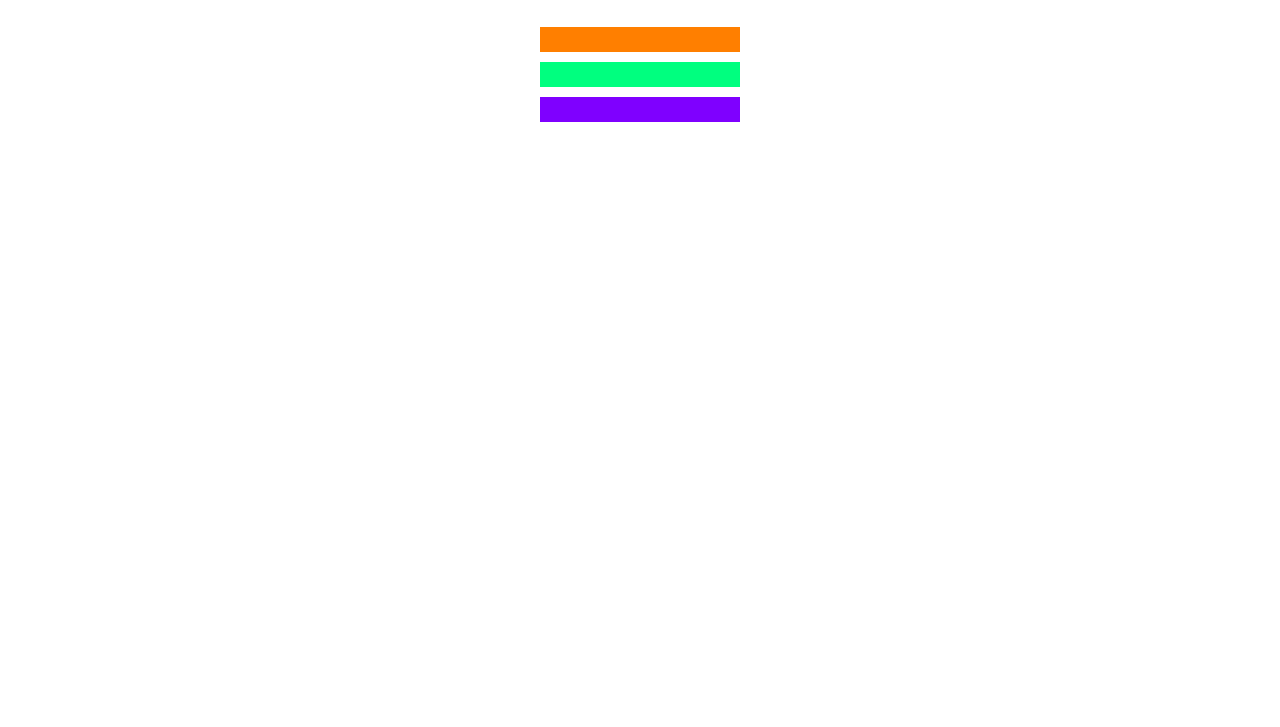
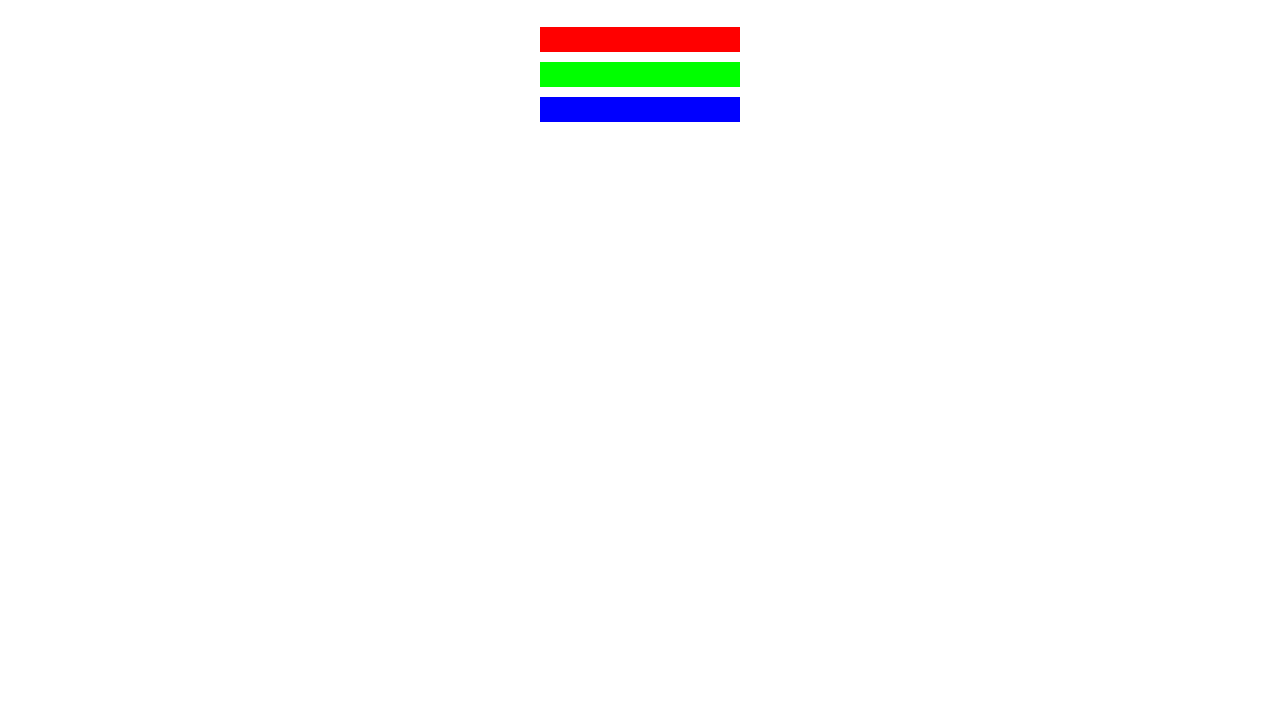
Before and after one commit to Rafagithub135/FreeCodeCampMe, a plain HTML site: page css-color-markers.html in a window 1280 px wide. Shown: the part 73-800 px from the top of the page. Drawn offline with Linux system fonts and the light colour scheme.

Commit message:
added CSS color markers html and css

```diff
--- a/CSS/styles1.css
+++ b/CSS/styles1.css
@@ -1,6 +1,5 @@
 h1 {
     text-align: center;
-    background-color: rgb(0, 255, 255);
 }
 
 .container {
@@ -14,14 +13,14 @@ h1 {
     margin: 10px auto;
 }
 
-.one {
-    background-color: rgb(255, 127, 0);
+.red {
+    background-color: rgb(255, 0, 0);
 }
 
-.two {
-    background-color: rgb(0, 255, 127);
+.green {
+    background-color: rgb(0, 255, 0);
 }
 
-.three {
-    background-color: rgb(127, 0, 255);
+.blue {
+    background-color: rgb(0, 0, 255);
 }
--- a/css-color-markers.html
+++ b/css-color-markers.html
@@ -9,13 +9,13 @@
 <body>
 <h1>CSS Color Markers</h1>
 <div class="container">
-    <div class="marker one">
+    <div class="marker red">
 
     </div>
-    <div class="marker two">
+    <div class="marker green">
 
     </div>
-    <div class="marker three">
+    <div class="marker blue">
 
     </div>
 </div>
```
